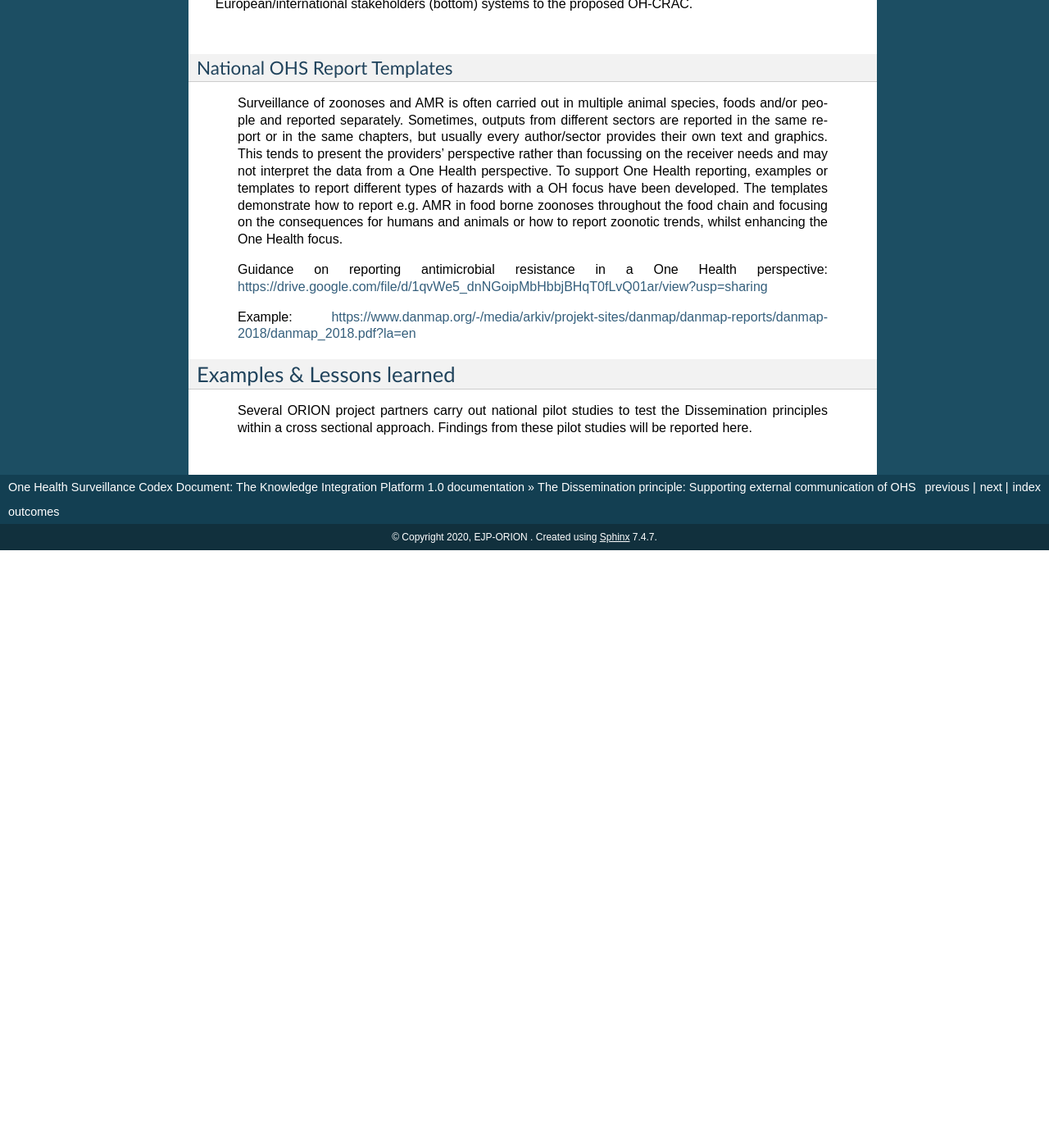
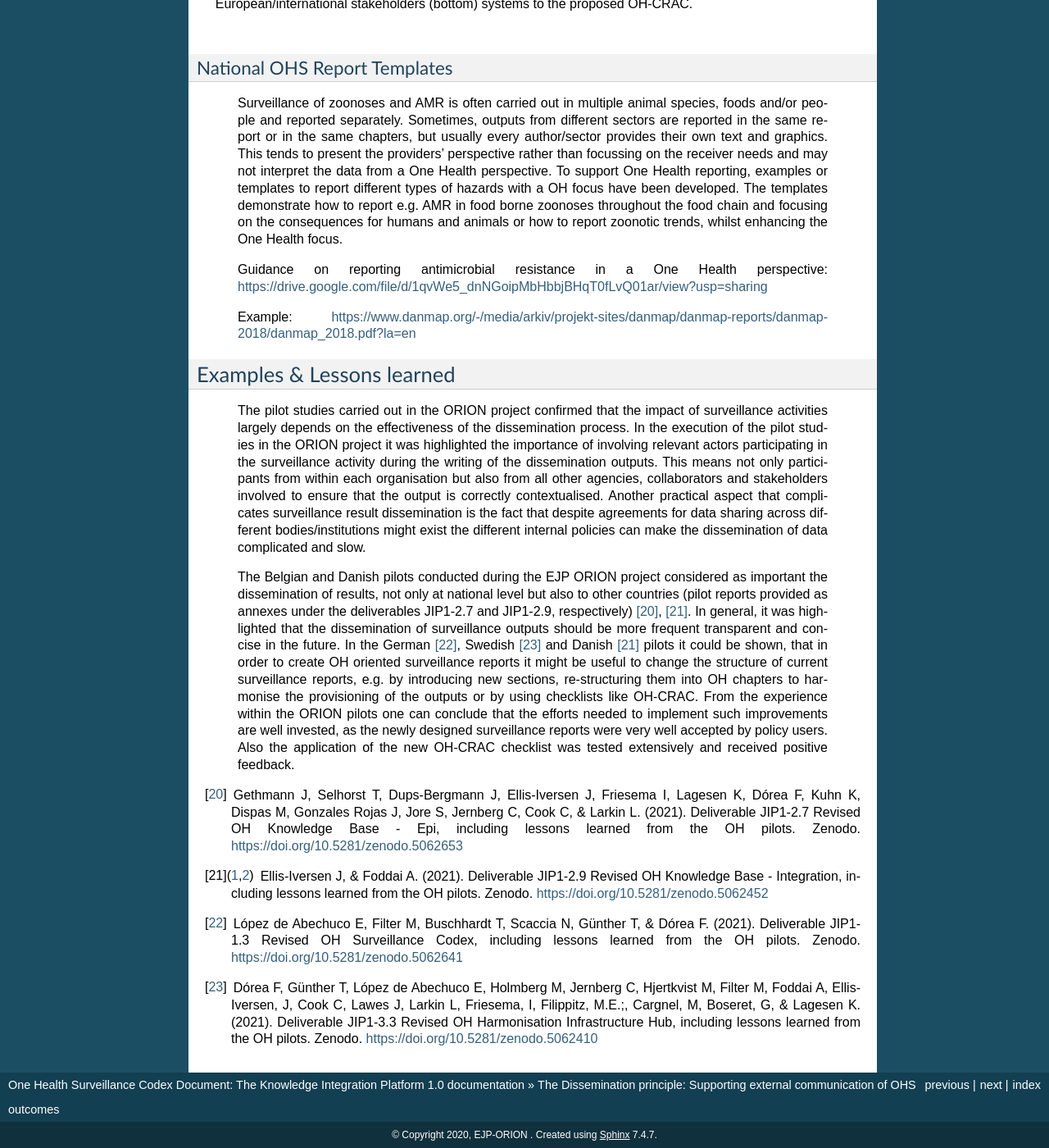
Before and after one commit to EJP-ORION/OH-Surveillance-Codex, a Sphinx documentation site: the page built from docs/5-the-dissemination-principle.rst, in a window 1280 px wide and 1400 px high, scrolled down 1328 px. Shown: the whole window at 82% size. Built offline with Sphinx 7.4.7, drawn with Linux system fonts in a browser that asks for light colours; before the commit the page ends 1999 px from its top, so only the background shows below that.

Commit message:
New text lessons learned

```diff
--- a/docs/5-the-dissemination-principle.rst
+++ b/docs/5-the-dissemination-principle.rst
@@ -91,6 +91,61 @@ National OHS Report Templates
 Examples & Lessons learned
 --------------------------
 
-   Several ORION project partners carry out national pilot studies to
-   test the Dissemination principles within a cross sectional approach.
-   Findings from these pilot studies will be reported here.
+   The pilot studies carried out in the ORION project confirmed that the
+   impact of surveillance activities largely depends on the
+   effectiveness of the dissemination process. In the execution of the
+   pilot studies in the ORION project it was highlighted the importance
+   of involving relevant actors participating in the surveillance
+   activity during the writing of the dissemination outputs. This means
+   not only participants from within each organisation but also from all
+   other agencies, collaborators and stakeholders involved to ensure
+   that the output is correctly contextualised. Another practical aspect
+   that complicates surveillance result dissemination is the fact that
+   despite agreements for data sharing across different
+   bodies/institutions might exist the different internal policies can
+   make the dissemination of data complicated and slow.
+
+   The Belgian and Danish pilots conducted during the EJP ORION project
+   considered as important the dissemination of results, not only at
+   national level but also to other countries (pilot reports provided as
+   annexes under the deliverables JIP1-2.7 and JIP1-2.9,
+   respectively) [20]_, [21]_. In general, it was highlighted that the
+   dissemination of surveillance outputs should be more frequent
+   transparent and concise in the future. In the German [22]_,
+   Swedish [23]_ and Danish [21]_ pilots it could be shown, that in order to
+   create OH oriented surveillance reports it might be useful to change
+   the structure of current surveillance reports, e.g. by introducing
+   new sections, re-structuring them into OH chapters to harmonise the
+   provisioning of the outputs or by using checklists like OH-CRAC. From
+   the experience within the ORION pilots one can conclude that the
+   efforts needed to implement such improvements are well invested, as
+   the newly designed surveillance reports were very well accepted by
+   policy users. Also the application of the new OH-CRAC checklist was
+   tested extensively and received positive feedback.
+
+.. [20]
+   Gethmann J, Selhorst T, Dups-Bergmann J, Ellis-Iversen J, Friesema I,
+   Lagesen K, Dórea F, Kuhn K, Dispas M, Gonzales Rojas J, Jore S,
+   Jernberg C, Cook C, & Larkin L. (2021). Deliverable JIP1-2.7 Revised
+   OH Knowledge Base - Epi, including lessons learned from the OH
+   pilots. Zenodo. https://doi.org/10.5281/zenodo.5062653
+
+.. [21]
+   Ellis-Iversen J, & Foddai A. (2021). Deliverable
+   JIP1-2.9 Revised OH Knowledge Base - Integration, including lessons
+   learned from the OH pilots. Zenodo.
+   https://doi.org/10.5281/zenodo.5062452
+
+.. [22]
+   López de Abechuco E, Filter M, Buschhardt T, Scaccia N, Günther T, &
+   Dórea F. (2021). Deliverable JIP1-1.3 Revised OH Surveillance Codex,
+   including lessons learned from the OH pilots. Zenodo.
+   https://doi.org/10.5281/zenodo.5062641
+
+.. [23]
+   Dórea F, Günther T, López de Abechuco E, Holmberg M, Jernberg C,
+   Hjertkvist M, Filter M, Foddai A, Ellis-Iversen, J, Cook C, Lawes J,
+   Larkin L, Friesema, I, Filippitz, M.E.;, Cargnel, M, Boseret, G, &
+   Lagesen K. (2021). Deliverable JIP1-3.3 Revised OH Harmonisation
+   Infrastructure Hub, including lessons learned from the OH pilots.
+   Zenodo. https://doi.org/10.5281/zenodo.5062410
```
